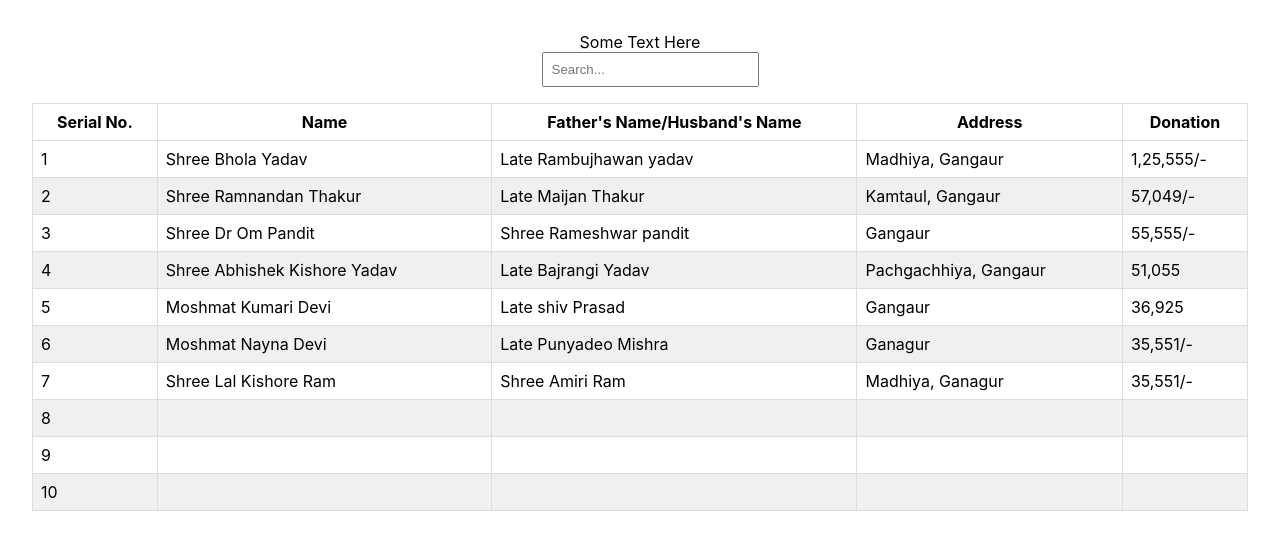
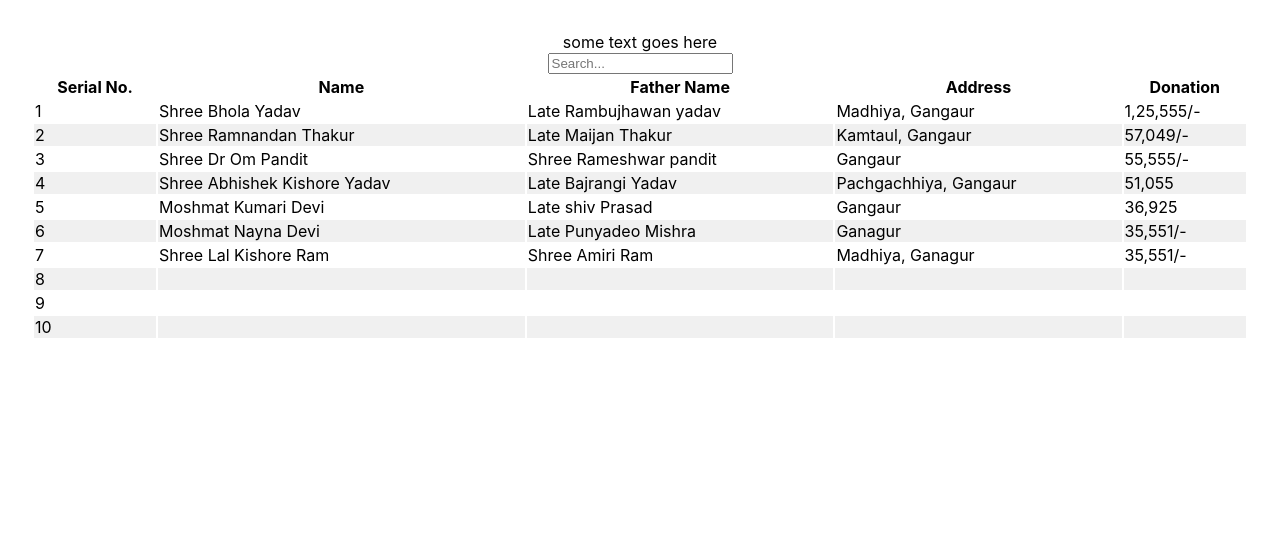
Before and after one commit to bikashamit/donationRecord, a React (Create React App) app: page / in a window 1280 px wide. Shown: the top 550 px of the page. Built offline with nearby package versions, Linux system fonts and the light colour scheme.

Commit message:
web development

```diff
--- a/src/App.css
+++ b/src/App.css
@@ -5,30 +5,11 @@
   padding: 2rem;
 }
 
+.table-container {
+  overflow-x: auto;
+}
+
 .mobile-table {
   width: 100%;
-  border-collapse: collapse;
+
 }
-
-th,
-td {
-  padding: 0.5rem;
-  border: 1px solid #ddd;
-}
-
-th {
-  font-weight: bold;
-}
-
-tr:nth-child(even) {
-  background-color: #f0f0f0;
-}
-
-.filter-container {
-  margin-bottom: 1rem;
-}
-
-.filter-input {
-  padding: 0.5rem;
-  width: 100%;
-}
--- a/src/App.js
+++ b/src/App.js
@@ -5,7 +5,6 @@ import './App.css';
 const App = () => {
   const data = React.useMemo(
     () => [
-      //data here
       { name: 'Shree Bhola Yadav',fathername: 'Late Rambujhawan yadav',address: 'Madhiya, Gangaur',donation: '1,25,555/-'},
       { name: 'Shree Ramnandan Thakur',fathername: 'Late Maijan Thakur',address: 'Kamtaul, Gangaur',donation: '57,049/-'},
       { name: 'Shree Dr Om Pandit',fathername: 'Shree Rameshwar pandit',address: 'Gangaur',donation: '55,555/-'},
@@ -32,7 +31,7 @@ const App = () => {
         accessor: 'name',
       },
       {
-        Header: "Father's Name/Husband's Name",
+        Header: 'Father Name',
         accessor: 'fathername',
       },
       {
@@ -60,9 +59,8 @@ const App = () => {
   const { globalFilter } = state;
 
   return (
-
     <div className="App">
-    <div>Some Text Here</div>
+    <div>some text goes here</div>
       <div className="filter-container">
         <input
           className="filter-input"
```
